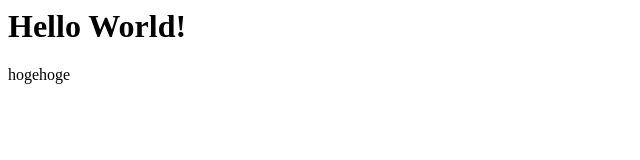
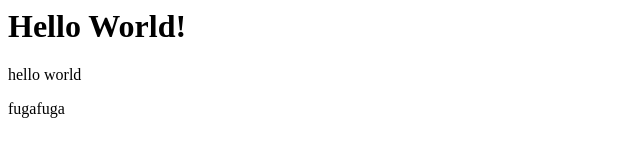
Before and after one commit to tech-instructor/git-practice, a plain HTML site: page index.html in a window 1280 px wide. Shown: the full height of the page, 0-640 px from the left. Drawn offline with Linux system fonts and the light colour scheme.

Commit message:
add contents

```diff
--- a/index.html
+++ b/index.html
@@ -2,6 +2,7 @@
 <head></head>
 <body>
 <h1>Hello World!</h1>
-<p> hogehoge </p>
+<p> hello world </p>
+<p> fugafuga </p>
 </body>
 </html>
```
